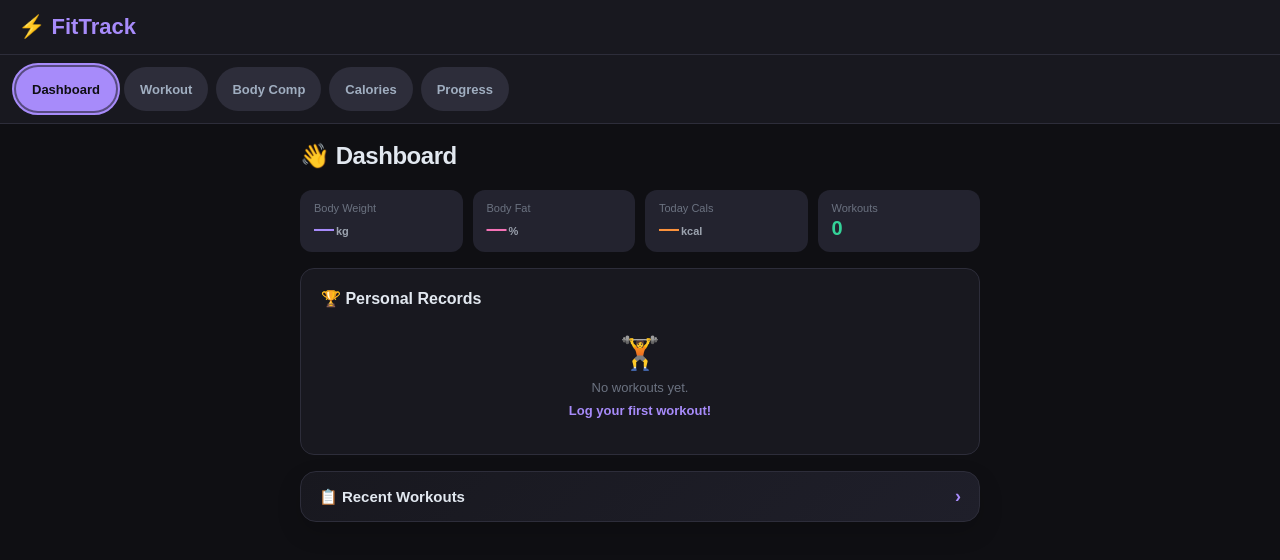
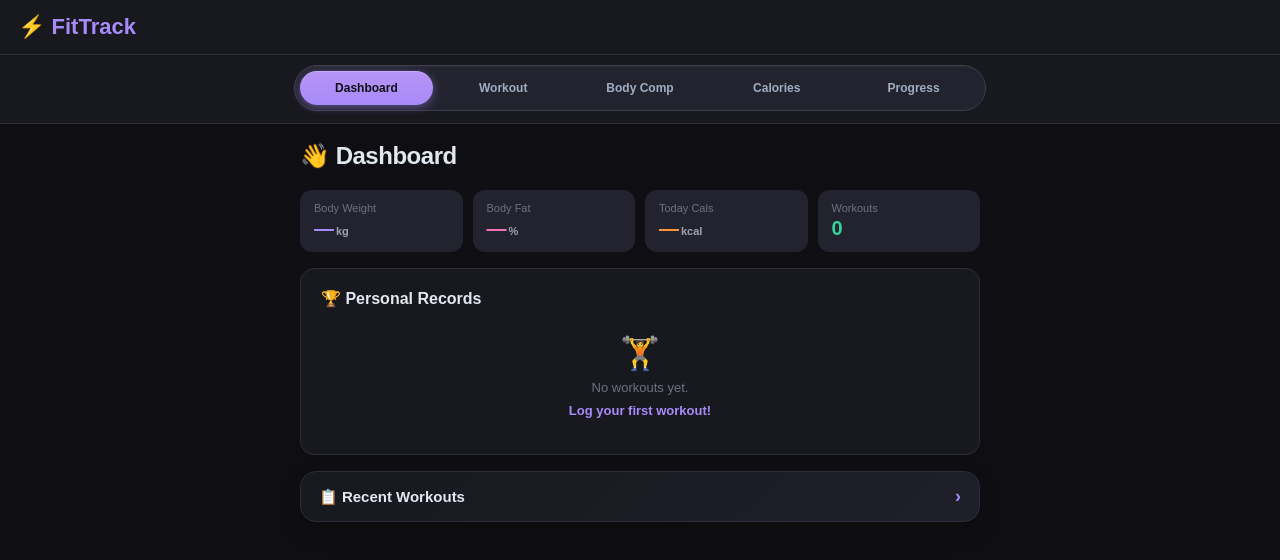
Before and after one commit to MOBIUXZ/app, a React (Vite) app: page / in a window 1280 px wide. Shown: the top 560 px of the page. Built offline with nearby package versions, Linux system fonts and the light colour scheme.

Commit message:
Improved The UI

```diff
--- a/src/App.jsx
+++ b/src/App.jsx
@@ -1,10 +1,10 @@
-import { useState } from "react";
+import { useState, useRef, useEffect } from "react";
 import DashboardPage from "./components/DashboardPage.jsx";
 import WorkoutPage from "./components/WorkoutPage.jsx";
 import BodyCompPage from "./components/BodyCompPage.jsx";
 import CaloriePage from "./components/CaloriePage.jsx";
 import ProgressPage from "./components/ProgressPage.jsx";
-import { cx, useAppNavKeyboard, useDisableNumberInputWheel } from "./components/shared.jsx";
+import { useAppNavKeyboard, useDisableNumberInputWheel } from "./components/shared.jsx";
 import styles from "./App.module.css";
 
 const NAV = ["Dashboard", "Workout", "Body Comp", "Calories", "Progress"];
@@ -28,7 +28,19 @@ export default function App() {
   var [data, setData] = useState(loadData);
   var [tab, setTab] = useState("Dashboard");
   var navKb = useAppNavKeyboard(NAV, tab, setTab);
+  var navTrackRef = useRef(null);
   useDisableNumberInputWheel();
+
+  useEffect(function () {
+    var track = navTrackRef.current;
+    if (!track) return;
+    var focused = document.activeElement;
+    if (!focused || !track.contains(focused)) return;
+    var activeBtn = track.querySelector('[role="tab"][aria-selected="true"]');
+    if (activeBtn && focused !== activeBtn) {
+      activeBtn.focus({ preventScroll: true });
+    }
+  }, [tab]);
 
   function save(d) {
     setData(d);
@@ -40,20 +52,25 @@ export default function App() {
       <div className={styles.header}>
         <span className={styles.logo}>⚡ FitTrack</span>
       </div>
-      <div className={styles.nav}>
+      <nav className={styles.nav} aria-label="Main">
+        <div ref={navTrackRef} className={styles.navTrack} role="tablist">
           {NAV.map(function (n, i) {
+            var isActive = tab === n;
             return (
               <button
                 key={n}
                 type="button"
-              onClick={function () { setTab(n); }}
-              className={cx(tab === n ? styles.navBtnActive : styles.navBtn, navKb.navClass(i))}
+                role="tab"
+                aria-selected={isActive}
+                onClick={function () { navKb.selectTab(i); }}
+                className={isActive ? styles.navBtnActive : styles.navBtn}
               >
                 {n}
               </button>
             );
           })}
         </div>
+      </nav>
       <div className={styles.main}>
         {tab === "Dashboard" && <DashboardPage data={data} setTab={setTab} />}
         {tab === "Workout" && <WorkoutPage data={data} save={save} />}
--- a/src/App.module.css
+++ b/src/App.module.css
@@ -18,33 +18,84 @@
 }
 
 .nav {
-  display: flex;
-  gap: 8px;
-  padding: 12px 16px;
+  padding: 10px 14px 12px;
   background: var(--ft-bg-panel);
   border-bottom: 1px solid var(--ft-border);
+}
+
+.navTrack {
+  display: flex;
   flex-wrap: wrap;
+  gap: 4px;
+  max-width: 680px;
+  margin: 0 auto;
+  padding: 5px;
+  background: var(--ft-bg-card);
+  border: 1px solid var(--ft-border-input);
+  border-radius: var(--ft-radius-pill);
+  box-shadow: inset 0 1px 0 rgba(255, 255, 255, 0.04);
 }
 
 .navBtn {
-  padding: 10px 16px;
-  border-radius: 24px;
+  flex: 1 1 0;
+  min-width: 72px;
+  padding: 10px 12px;
+  border-radius: var(--ft-radius-pill);
   border: none;
   cursor: pointer;
   font-weight: 700;
-  font-size: 13px;
-  background: var(--ft-bg-btn);
+  font-size: 12px;
+  line-height: 1.2;
+  background: transparent;
   color: var(--ft-text-nav);
-  transition: all 0.2s ease;
-  min-height: 44px;
+  font-family: inherit;
   outline: none;
-  font-family: inherit;
+  position: relative;
+  transition:
+    color 0.22s cubic-bezier(0.4, 0, 0.2, 1),
+    background 0.22s cubic-bezier(0.4, 0, 0.2, 1),
+    box-shadow 0.22s cubic-bezier(0.4, 0, 0.2, 1),
+    transform 0.12s ease;
+}
+
+.navBtn:hover {
+  color: var(--ft-text);
+  background: rgba(255, 255, 255, 0.07);
+}
+
+.navBtn:active {
+  transform: scale(0.96);
+}
+
+.navBtn:focus-visible {
+  outline: 2px solid var(--ft-green);
+  outline-offset: 2px;
+}
+
+.navBtnActive:focus,
+.navBtnActive:focus-visible {
+  outline: none;
 }
 
 .navBtnActive {
   composes: navBtn;
-  background: var(--ft-accent);
   color: var(--ft-text-dark);
+  background: linear-gradient(180deg, var(--ft-accent-hover) 0%, var(--ft-accent) 100%);
+  box-shadow:
+    0 2px 10px rgba(167, 139, 250, 0.45),
+    inset 0 1px 0 rgba(255, 255, 255, 0.22);
+}
+
+.navBtnActive:hover {
+  color: var(--ft-text-dark);
+  background: linear-gradient(180deg, #c4b5fd 0%, var(--ft-accent-hover) 100%);
+}
+
+.navBtnActive:active {
+  transform: scale(0.97);
+  box-shadow:
+    0 1px 4px rgba(167, 139, 250, 0.35),
+    inset 0 1px 0 rgba(255, 255, 255, 0.15);
 }
 
 .main {
@@ -52,3 +103,11 @@
   max-width: 680px;
   margin: 0 auto;
 }
+
+@media (max-width: 520px) {
+  .navBtn {
+    min-width: 58px;
+    padding: 9px 8px;
+    font-size: 11px;
+  }
+}
--- a/src/components/shared.jsx
+++ b/src/components/shared.jsx
@@ -680,7 +680,15 @@ export function useAppNavKeyboard(tabs, currentTab, setTab) {
     return function () { window.removeEventListener("keydown", onKeyDown); };
   }, [tabs, currentTab, setTab, focusIdx, blocked]);
 
-  return { focusIdx: focusIdx, activatedIdx: activatedIdx, blocked: blocked, navClass: function (i) { return (i === focusIdx ? "ft-kb-nav-focus " : "") + (i === activatedIdx ? "ft-kb-nav-activate" : ""); } };
+  return {
+    focusIdx: focusIdx,
+    activatedIdx: activatedIdx,
+    blocked: blocked,
+    selectTab: function (i) {
+      setTab(tabs[i]);
+    },
+    navClass: function () { return ""; },
+  };
 }
 
 export function handleParserTextareaKeyDown(e, onSubmit) {
```
Lines whose indentation alone changed are shown as unchanged.
